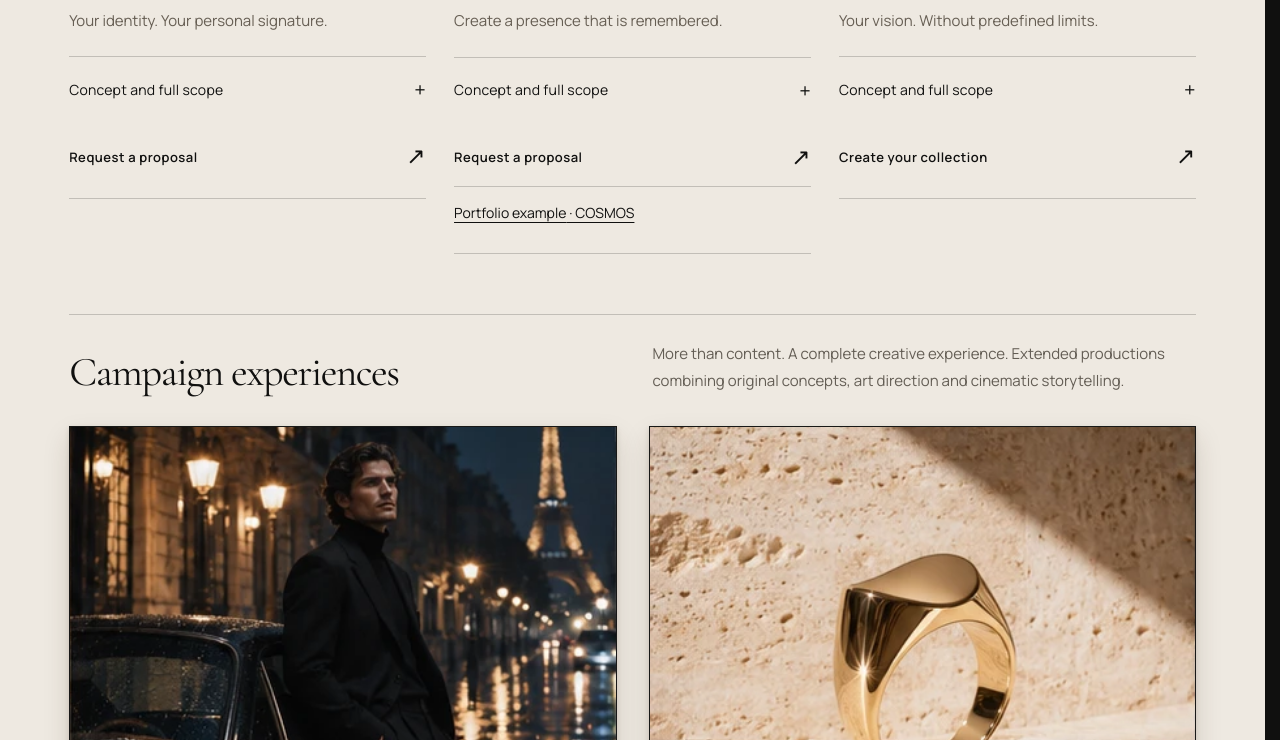
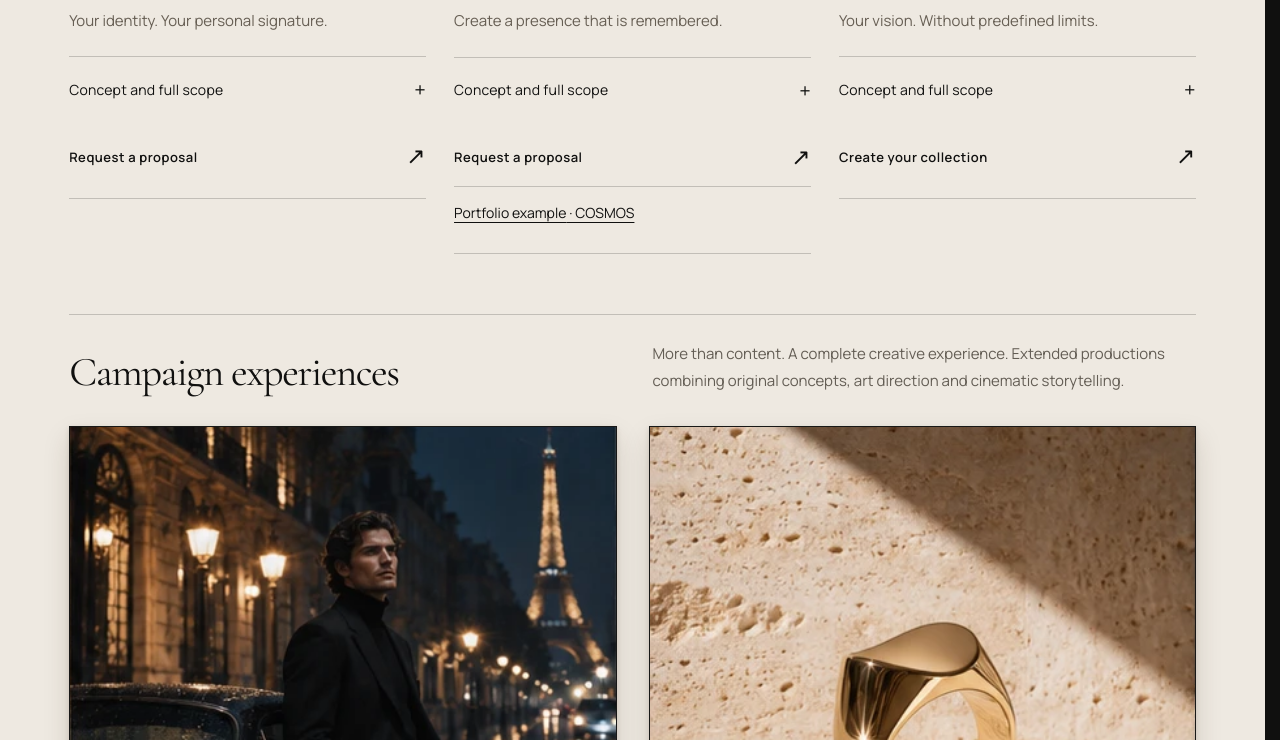
Before and after one commit to Danilo-M01/BM-DESIGN01, a plain HTML site: page index.html in a window 1280 px wide. Shown: the part 3454-4194 px from the top of the page. Drawn offline with Linux system fonts and the light colour scheme.

Commit message:
fix: top-align collection portrait artworks so heads and hair are never cropped

```diff
--- a/css/hero.css
+++ b/css/hero.css
@@ -410,6 +410,12 @@ nav#navbar.scrolled .nav-logo-img {
     transform: scale(1.03);
 }
 
+/* Keep top of portrait artworks (head & hair) 100% visible inside 4:3 collection frames on all devices */
+.collection-visual > .artwork {
+    top: 0;
+    transform: none;
+}
+
 /* Hover film preview */
 .project-preview-video {
     position: absolute;
```
